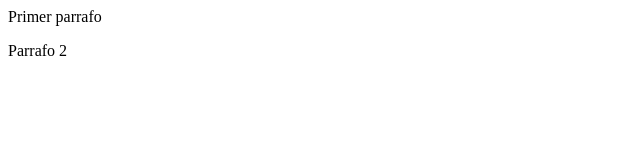
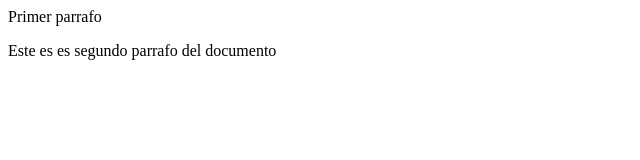
Before and after one commit to jlopezCutonala/arcadian-octo-kumquat, a plain HTML site: page index.html in a window 1280 px wide. Shown: the whole page, without its empty margins (0-640 px from the left). Drawn offline with Linux system fonts and the light colour scheme.

Commit message:
Cambiar contenido del parrafo 2 por uno mejor

```diff
--- a/index.html
+++ b/index.html
@@ -1,6 +1,6 @@
 <html>
     <body>
         <p>Primer parrafo</p>
-        <p>Parrafo 2</p>
+        <p>Este es es segundo parrafo del documento</p>
     </body>
 </html>
```
